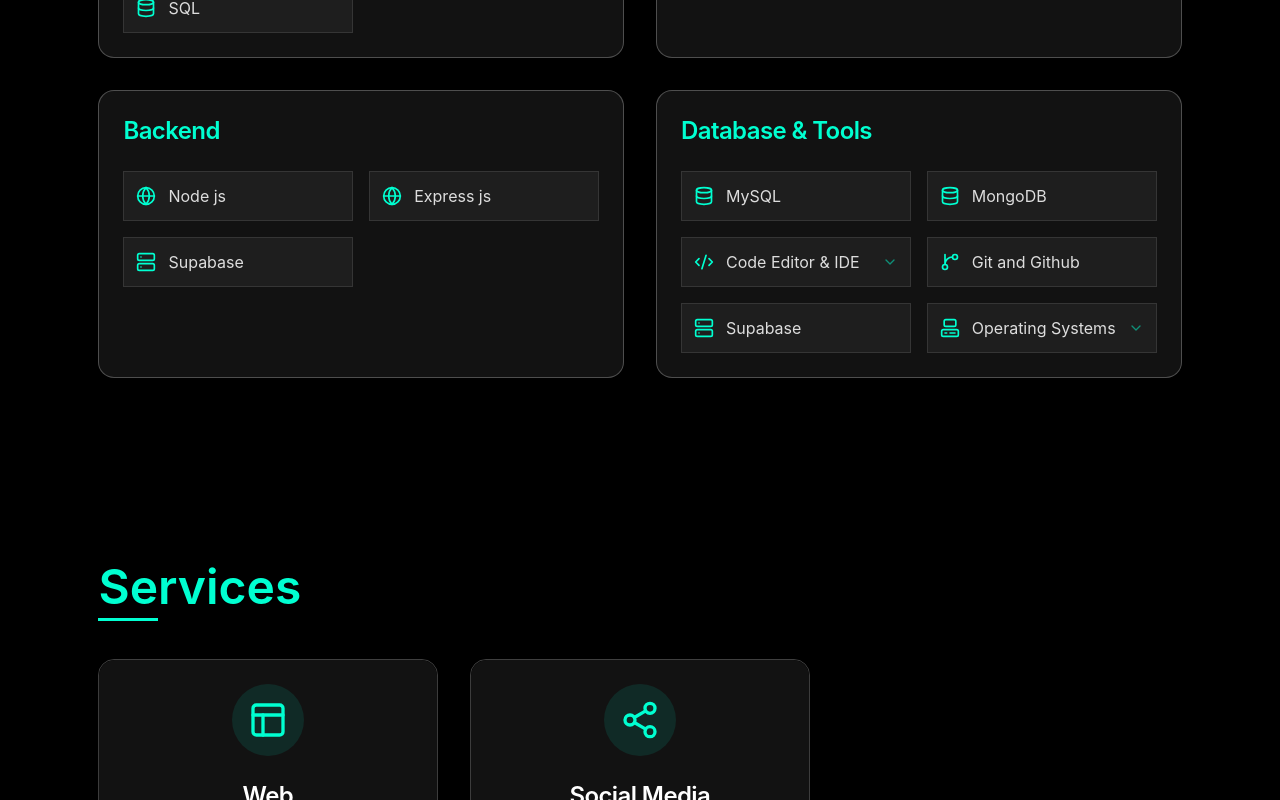
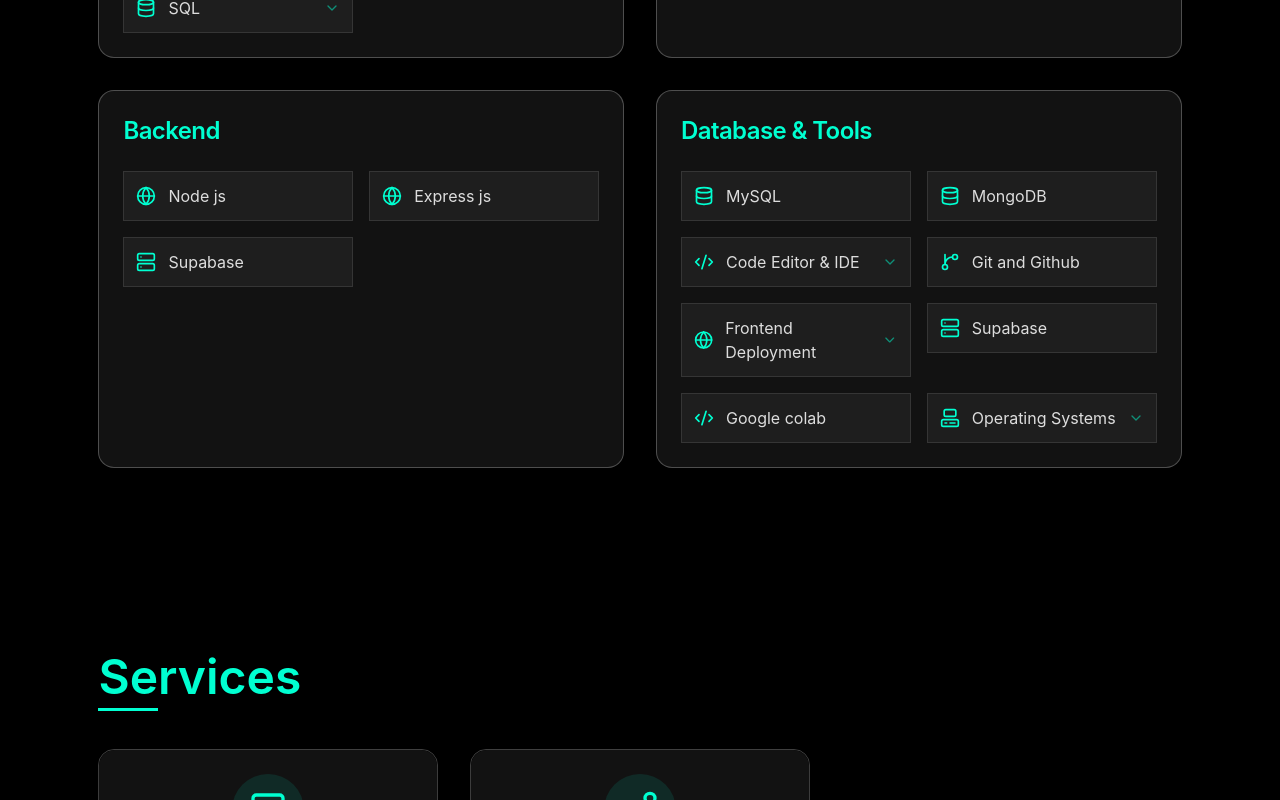
Before and after one commit to gouravverma23/Portfolio, a React (Vite) app: page / in a window 1280 px wide. Shown: the part 2806-3606 px from the top of the page. Built offline with nearby package versions, Linux system fonts and the light colour scheme.

Commit message:
add skills

```diff
--- a/src/pageData.js
+++ b/src/pageData.js
@@ -146,11 +146,13 @@
       {
         name: "Python",
         icon: Terminal,
-        subItems: ["Tkinter", "NumPy", "Pandas", "Matplotlib", "Seaborn"]
+        subItems: ["Tkinter", "NumPy", "Pandas", "Matplotlib", "Seaborn","Scikit-learn"]
       },
       { name: "Java", icon: Code2 },
       { name: "C/C++", icon: Code },
-      { name: "SQL", icon: Database }
+      { name: "SQL",
+        icon: Database,
+        subItems: ["MySQL"] }
     ]
   },
   {
@@ -178,10 +180,15 @@
       {
         name: "Code Editor & IDE",
         icon: Code2,
-        subItems: ["VScode", "Intellij", "Pycharm"]
+        subItems: ["VScode", "Intellij", "Pycharm","Jupyter Notebook","Spyder IDE"]
       },
       { name: "Git and Github", icon: GitBranch },
+      { name: "Frontend Deployment",
+        icon: Globe,
+        subItems: ["Github Pages","Vercel"]
+      },
       { name: "Supabase", icon: Server },
+      { name: "Google colab", icon: Code2},
       {
         name: "Operating Systems",
         icon: Computer,
```
